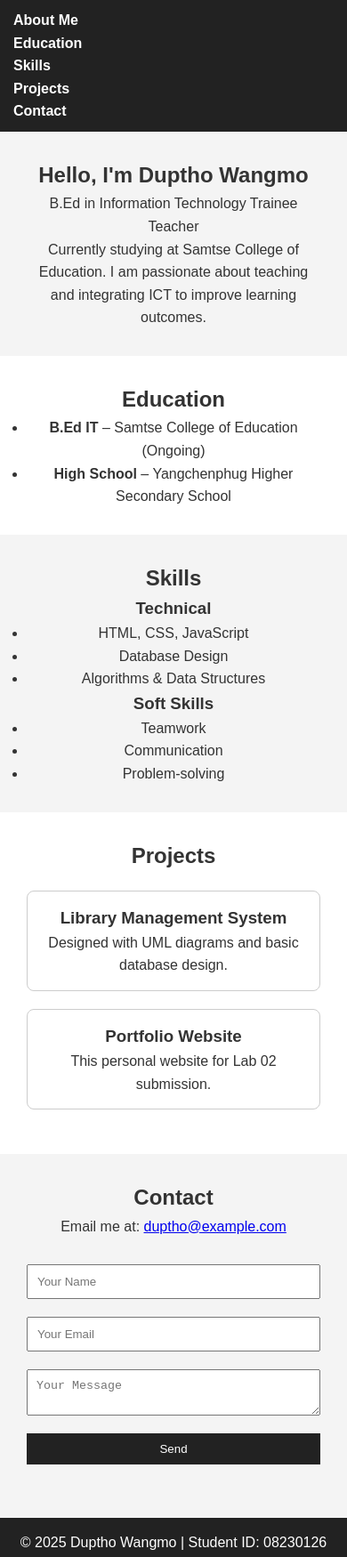
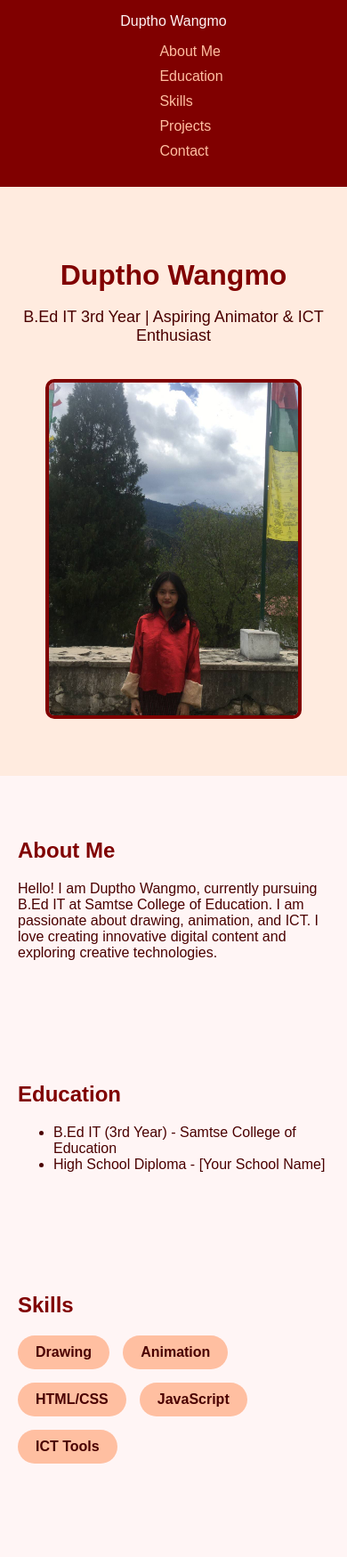
Before and after one commit to duptsho/08230126_lap02, a plain HTML site: page index.html in a window 390 px wide. Shown: the top 1750 px of the page at 89% size. Drawn offline with Linux system fonts and the light colour scheme.

Commit message:
adding index.html

```diff
--- a/index.html
+++ b/index.html
@@ -3,14 +3,15 @@
 <head>
     <meta charset="UTF-8">
     <meta name="viewport" content="width=device-width, initial-scale=1.0">
-    <title>My Portfolio - 08230126</title>
+    <title>Duptho Wangmo | Portfolio</title>
     <link rel="stylesheet" href="style.css">
 </head>
 <body>
-    <!-- Navigation -->
-    <header>
+
+    <!-- Navigation Bar -->
     <nav>
-            <ul>
+        <div class="logo">Duptho Wangmo</div>
+        <ul class="nav-links">
             <li><a href="#about">About Me</a></li>
             <li><a href="#education">Education</a></li>
             <li><a href="#skills">Skills</a></li>
@@ -18,70 +19,91 @@
             <li><a href="#contact">Contact</a></li>
         </ul>
     </nav>
+
+    <!-- Hero Section -->
+    <header>
+        <div class="hero-container">
+            <div class="hero-text">
+                <h1>Duptho Wangmo</h1>
+                <p>B.Ed IT 3rd Year | Aspiring Animator & ICT Enthusiast</p>
+            </div>
+            <div class="hero-image">
+                <img src="profile.jpg" alt="Duptho Wangmo" class="profile-pic">
+            </div>
+        </div>
     </header>
 
     <!-- About Me Section -->
     <section id="about">
-        <h1>Hello, I'm Duptho Wangmo</h1>
-        <p>B.Ed in Information Technology Trainee Teacher</p>
-        <p>Currently studying at Samtse College of Education.
-        I am passionate about teaching and integrating ICT to improve learning outcomes.</p>
+        <h2>About Me</h2>
+        <p>Hello! I am Duptho Wangmo, currently pursuing B.Ed IT at Samtse College of Education. I am passionate about drawing, animation, and ICT. I love creating innovative digital content and exploring creative technologies.</p>
     </section>
 
     <!-- Education Section -->
     <section id="education">
         <h2>Education</h2>
         <ul>
-            <li><strong>B.Ed IT</strong> – Samtse College of Education (Ongoing)</li>
-            <li><strong>High School</strong> – Yangchenphug Higher Secondary School</li>
+            <li>B.Ed IT (3rd Year) - Samtse College of Education</li>
+            <li>High School Diploma - [Your School Name]</li>
         </ul>
     </section>
 
     <!-- Skills Section -->
     <section id="skills">
         <h2>Skills</h2>
-        <h3>Technical</h3>
-        <ul>
-            <li>HTML, CSS, JavaScript</li>
-            <li>Database Design</li>
-            <li>Algorithms & Data Structures</li>
-        </ul>
-        <h3>Soft Skills</h3>
-        <ul>
-            <li>Teamwork</li>
-            <li>Communication</li>
-            <li>Problem-solving</li>
-        </ul>
+        <div class="skills-container">
+            <div class="skill">Drawing</div>
+            <div class="skill">Animation</div>
+            <div class="skill">HTML/CSS</div>
+            <div class="skill">JavaScript</div>
+            <div class="skill">ICT Tools</div>
+        </div>
     </section>
 
     <!-- Projects Section -->
     <section id="projects">
         <h2>Projects</h2>
-        <div class="project">
-            <h3>Library Management System</h3>
-            <p>Designed with UML diagrams and basic database design.</p>
+        <div class="projects-container">
+            <div class="project-card">
+                <h3>Animation Project</h3>
+                <p>Created a short animation video using [Software Name].</p>
             </div>
-        <div class="project">
-            <h3>Portfolio Website</h3>
-            <p>This personal website for Lab 02 submission.</p>
+            <div class="project-card">
+                <h3>ICT Portfolio</h3>
+                <p>Designed a personal ICT project portfolio showcasing HTML and CSS skills.</p>
+            </div>
         </div>
     </section>
 
     <!-- Contact Section -->
     <section id="contact">
-        <h2>Contact</h2>
-        <p>Email me at: <a href="mailto:duptho@example.com">duptho@example.com</a></p>
-        <form>
-            <input type="text" placeholder="Your Name" required>
-            <input type="email" placeholder="Your Email" required>
-            <textarea placeholder="Your Message" required></textarea>
-            <button type="submit">Send</button>
+        <h2>Contact Me</h2>
+        <form id="contact-form">
+            <input type="text" name="name" placeholder="Your Name" required>
+            <input type="email" name="email" placeholder="Your Email" required>
+            <textarea name="message" placeholder="Your Message" rows="5" required></textarea>
+            <button type="submit">Send Message</button>
+            <p class="form-feedback"></p>
         </form>
     </section>
 
     <!-- Footer -->
     <footer>
-        <p>© 2025 Duptho Wangmo | Student ID: 08230126</p>
+        <p>&copy; 2025 Duptho Wangmo. All rights reserved.</p>
     </footer>
+
+    <script>
+        // Interactive Contact Form
+        const form = document.getElementById('contact-form');
+        const feedback = document.querySelector('.form-feedback');
+
+        form.addEventListener('submit', function(e) {
+            e.preventDefault();
+            feedback.textContent = 'Thank you! Your message has been sent.';
+            feedback.style.color = '#800000'; // Maroon
+            form.reset();
+        });
+    </script>
+
 </body>
 </html>
--- a/style.css
+++ b/style.css
@@ -1,91 +1,183 @@
-/* General reset */
-* {
+/* Global Styles */
+body {
     margin: 0;
-    padding: 0;
-    box-sizing: border-box;
+    font-family: Arial, sans-serif;
+    background-color: #fff5f5;
+    color: #4a0000; /* Dark maroon */
 }
 
-body {
-    font-family: Arial, sans-serif;
-    line-height: 1.6;
-    color: #333;
+a {
+    text-decoration: none;
+    color: #ffbfa1; /* Peach */
 }
 
 /* Navigation */
+nav {
+    display: flex;
+    justify-content: space-between;
+    align-items: center;
+    padding: 15px 50px;
+    background-color: #800000; /* Maroon */
+    color: #fff5f5;
+    position: sticky;
+    top: 0;
+    z-index: 1000;
+}
+
+nav .nav-links {
+    list-style: none;
+    display: flex;
+    gap: 20px;
+}
+
+nav .nav-links li a:hover {
+    color: #ffbfa1; /* Peach hover */
+}
+
+/* Hero Section */
 header {
-    background: #222;
-    padding: 10px 0;
+    padding: 60px 20px;
+    background-color: #ffebdf; /* Light peach */
 }
-nav ul {
+
+.hero-container {
     display: flex;
-    justify-content: center;
-    list-style: none;
+    align-items: center;
+    justify-content: space-between;
+    max-width: 1000px;
+    margin: auto;
+    gap: 20px;
+    flex-wrap: wrap;
 }
-nav ul li {
-    margin: 0 15px;
+
+.hero-text {
+    flex: 1;
 }
-nav ul li a {
-    color: white;
-    text-decoration: none;
-    font-weight: bold;
+
+.hero-text h1 {
+    margin-bottom: 10px;
+    color: #800000; /* Maroon */
 }
-nav ul li a:hover {
-    color: #f39c12;
+
+.hero-text p {
+    font-size: 18px;
+    color: #4a0000;
+}
+
+.hero-image {
+    flex: 1;
+    text-align: right;
+}
+
+.hero-image .profile-pic {
+    width: 300px;  /* Rectangle width */
+    height: 400px; /* Rectangle height */
+    object-fit: cover;
+    border: 4px solid #800000;
+    border-radius: 10px; /* Slightly rounded corners */
 }
 
 /* Sections */
 section {
-    padding: 50px;
-    text-align: center;
-}
-section:nth-child(even) {
-    background: #f4f4f4;
+    padding: 50px 20px;
+    max-width: 1000px;
+    margin: auto;
 }
 
-/* Projects */
-.project {
-    margin: 20px auto;
-    padding: 15px;
-    border: 1px solid #ccc;
-    max-width: 500px;
-    border-radius: 8px;
+h2 {
+    color: #800000;
+    margin-bottom: 20px;
+}
+
+/* Skills Section */
+.skills-container {
+    display: flex;
+    flex-wrap: wrap;
+    gap: 15px;
+}
+
+.skill {
+    background-color: #ffbfa1;
+    padding: 10px 20px;
+    border-radius: 25px;
+    color: #4a0000;
+    font-weight: bold;
+}
+
+/* Projects Section */
+.projects-container {
+    display: grid;
+    grid-template-columns: repeat(auto-fit, minmax(250px, 1fr));
+    gap: 20px;
+}
+
+.project-card {
+    background-color: #ffebdf;
+    border: 2px solid #800000;
+    padding: 20px;
+    border-radius: 10px;
 }
 
 /* Contact Form */
 form {
     display: flex;
     flex-direction: column;
-    max-width: 400px;
-    margin: 20px auto;
+    gap: 15px;
+    max-width: 500px;
+    margin: auto;
 }
-form input, form textarea, form button {
-    margin: 10px 0;
+
+input, textarea {
     padding: 10px;
+    border: 2px solid #800000;
+    border-radius: 5px;
+    font-size: 16px;
 }
-form button {
-    background: #222;
-    color: white;
+
+button {
+    padding: 12px;
+    background-color: #800000;
+    color: #fff5f5;
     border: none;
+    border-radius: 5px;
     cursor: pointer;
+    font-size: 16px;
 }
-form button:hover {
-    background: #f39c12;
+
+button:hover {
+    background-color: #4a0000;
 }
 
 /* Footer */
 footer {
-    background: #222;
-    color: white;
-    padding: 15px;
     text-align: center;
+    padding: 20px;
+    background-color: #800000;
+    color: #fff5f5;
 }
 
 /* Responsive Design */
 @media (max-width: 768px) {
-    nav ul {
+    nav {
         flex-direction: column;
     }
-    section {
-        padding: 30px;
+
+    nav .nav-links {
+        flex-direction: column;
+        gap: 10px;
+    }
+
+    .hero-container {
+        flex-direction: column;
+        text-align: center;
+    }
+
+    .hero-image {
+        text-align: center;
+    }
+
+    .hero-image .profile-pic {
+        width: 80%;
+        height: auto;
     }
 }
```
Also changed, not shown: profile.jpg (added). Lines whose indentation alone changed are shown as unchanged.
